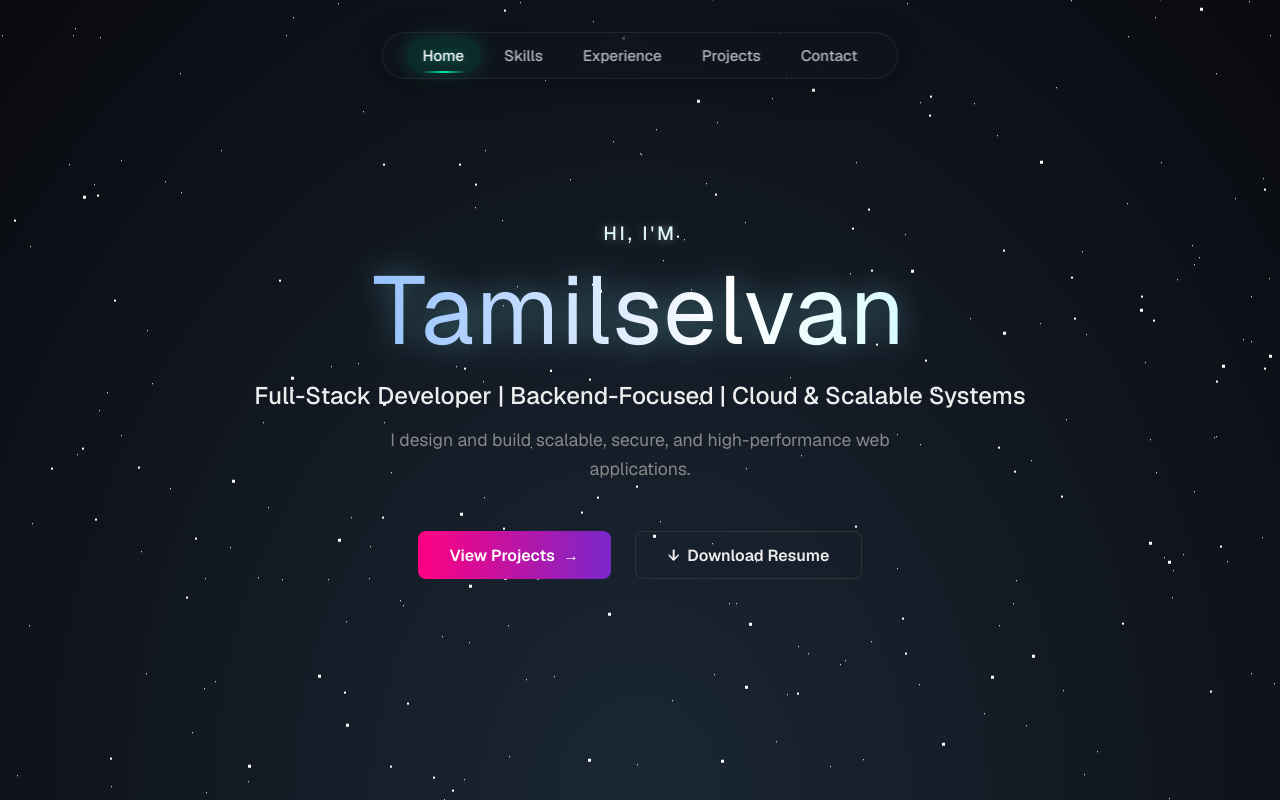
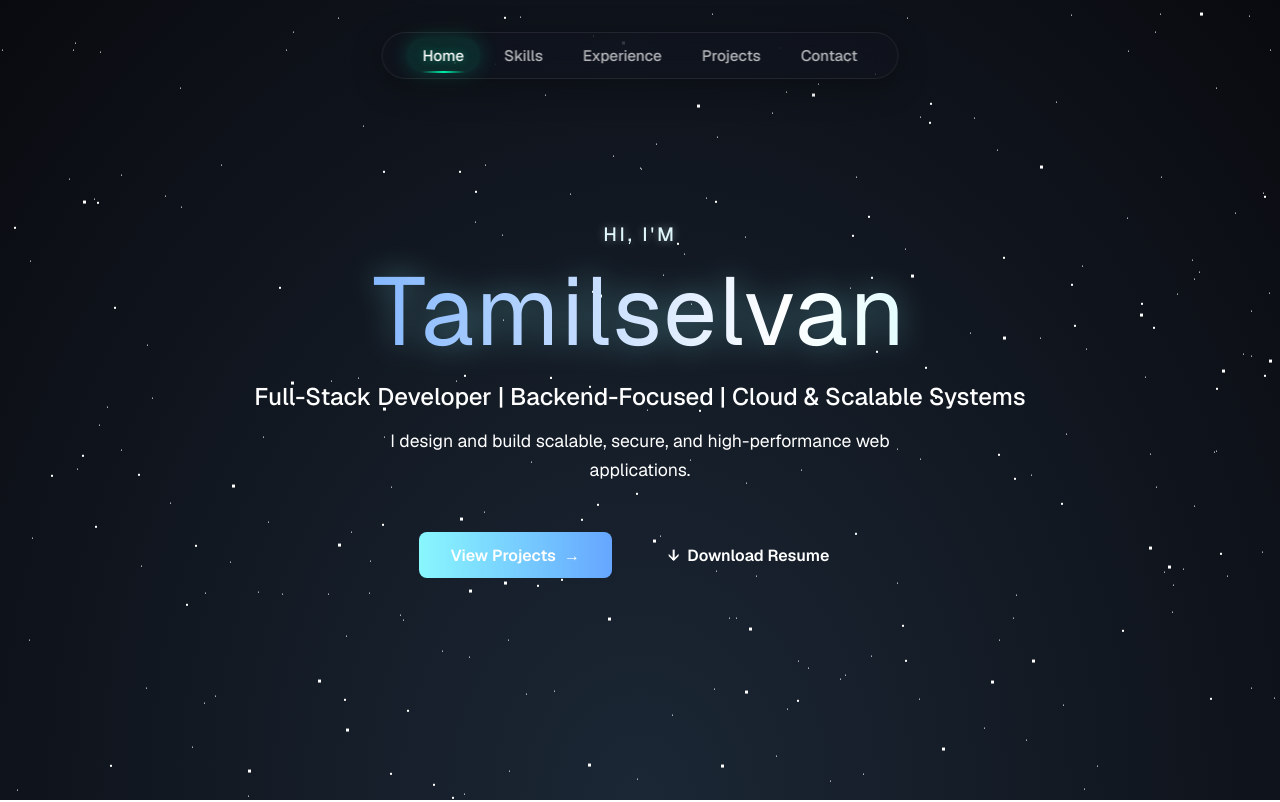
Before and after one commit to Tamilselvancinnaiyan/portfolioV1, a Next.js app: page / in a window 1280 px wide. Shown: the top 802 px of the page. Built offline with nearby package versions, Linux system fonts and the light colour scheme.

Commit message:
refactor: standardize color usage across components by replacing hardcoded colors with CSS variables.

```diff
--- a/src/app/globals.css
+++ b/src/app/globals.css
@@ -4,12 +4,25 @@
 
 :root {
   /* --background: #0a0a0a; */
-  --foreground: #ededed;
-  --primary: #ededed;
-  --secondary: #888888;
-  --accent: #333333;
+  --foreground: #ffffff;
 
-  /* Gradients can be defined here if needed universally */
+  /* Atmospheric Sky Palette */
+  --sky-primary: #66a6ff;
+  --sky-cyan: #89f7fe;
+  --sky-light: #e0f7fa;
+
+  /* Semantic Tokens */
+  --text-primary: #ffffff;
+  --text-secondary: rgba(255, 255, 255, 0.7);
+  --text-muted: rgba(255, 255, 255, 0.5);
+
+  --glass-bg: rgba(0, 0, 0, 0.4);
+  --glass-border: rgba(255, 255, 255, 0.08);
+  --glass-highlight: rgba(137, 247, 254, 0.1);
+
+  --accent-color: var(--sky-cyan);
+  --accent-glow: rgba(137, 247, 254, 0.4);
+  --accent-gradient: linear-gradient(90deg, var(--sky-cyan), var(--sky-primary));
 }
 
 /* @media (prefers-color-scheme: dark) {
--- a/src/app/page.module.css
+++ b/src/app/page.module.css
@@ -28,7 +28,7 @@
 .greeting {
   font-family: var(--font-geist-sans);
   font-size: 1.2rem;
-  color: #E0F7FA;
+  color: var(--sky-light);
   /* Pale Cloud Blue */
   margin-bottom: 1rem;
   display: block;
@@ -47,14 +47,14 @@
   line-height: 1.0;
 
   /* Atmospheric Sky Gradient */
-  background: linear-gradient(to right, #ffffff, #89f7fe, #66a6ff, #ffffff);
+  background: linear-gradient(to right, var(--foreground), var(--sky-cyan), var(--sky-primary), var(--foreground));
   background-size: 200% auto;
 
   background-clip: text;
   -webkit-background-clip: text;
   -webkit-text-fill-color: transparent;
 
-  filter: drop-shadow(0 0 15px rgba(137, 247, 254, 0.4));
+  filter: drop-shadow(0 0 15px var(--accent-glow));
   /* Soft cloud glow */
   letter-spacing: 0.02em;
   /* More open */
@@ -95,7 +95,7 @@
 
 .primaryBtn {
   padding: 0.8rem 2rem;
-  background: linear-gradient(90deg, #ff0080 0%, #7928ca 100%);
+  background: var(--accent-gradient);
   color: white;
   border-radius: 8px;
   font-weight: 600;
@@ -107,7 +107,7 @@
 
 .primaryBtn:hover {
   transform: translateY(-2px);
-  box-shadow: 0 4px 12px rgba(255, 0, 128, 0.3);
+  box-shadow: 0 4px 12px var(--accent-glow);
 }
 
 .secondaryBtn {
--- a/src/app/page.tsx
+++ b/src/app/page.tsx
@@ -17,7 +17,8 @@ export default function Home() {
             Full-Stack Developer | Backend-Focused | Cloud & Scalable Systems
           </h2>
           <p className={styles.description}>
-            I design and build scalable, secure, and high-performance web applications.
+            I design and build scalable, secure, and high-performance web
+            applications.
           </p>
 
           <div className={styles.buttonGroup}>
@@ -34,7 +35,7 @@ export default function Home() {
       <Skills id="skills" />
       <Experience id="experience" />
       <ProjectExperience id="project-experience" />
-      <Projects id="projects" />
+      {/* <Projects id="projects" /> */}
       <Contact id="contact" />
     </div>
   );
--- a/src/components/Contact.tsx
+++ b/src/components/Contact.tsx
@@ -8,7 +8,7 @@ const CONTACT_METHODS = [
         value: "tamilselvancinnaiyan@gmail.com",
         href: "mailto:tamilselvancinnaiyan@gmail.com",
         tag: "OFFICIAL",
-        color: "#ff0080", // Pink
+        color: "#89f7fe", // Sky Cyan
         icon: <svg viewBox="0 0 24 24" fill="none" stroke="currentColor" strokeWidth="2" strokeLinecap="round" strokeLinejoin="round"><path d="M4 4h16c1.1 0 2 .9 2 2v12c0 1.1-.9 2-2 2H4c-1.1 0-2-.9-2-2V6c0-1.1.9-2 2-2z"></path><polyline points="22,6 12,13 2,6"></polyline></svg>
     },
     {
@@ -55,7 +55,7 @@ export default function Contact({ id }: { id: string }) {
 
                 .header-area span {
                     color: transparent;
-                    -webkit-text-stroke: 1px #ff0080;
+                    -webkit-text-stroke: 1px var(--sky-cyan);
                 }
 
                 .command-center {
@@ -134,7 +134,7 @@ export default function Contact({ id }: { id: string }) {
 
                 .terminal-card:hover {
                     background: rgba(255, 255, 255, 0.05);
-                    border-color: #ff0080;
+                    border-color: var(--sky-cyan);
                     transform: translateX(10px);
                 }
 
@@ -190,7 +190,7 @@ export default function Contact({ id }: { id: string }) {
 
                 .terminal-card:hover .external-icon {
                     opacity: 1;
-                    color: #ff0080;
+                    color: var(--sky-cyan);
                     transform: translate(2px, -2px);
                 }
 
--- a/src/components/Experience.tsx
+++ b/src/components/Experience.tsx
@@ -56,7 +56,7 @@ export default function Experience({ id }: { id: string }) {
 
         .header-area span {
             color: transparent;
-            -webkit-text-stroke: 1px #ff0080;
+            -webkit-text-stroke: 1px var(--sky-cyan);
         }
 
         /* End of Header update */
@@ -94,7 +94,7 @@ export default function Experience({ id }: { id: string }) {
           width: 100%;
           height: 100%;
           color: transparent;
-          -webkit-text-stroke: 1px #ff0080;
+          -webkit-text-stroke: 1px var(--sky-cyan);
           mask-image: linear-gradient(
             to right,
             transparent 0%,
@@ -127,7 +127,7 @@ export default function Experience({ id }: { id: string }) {
         }
 
         .company-tag {
-          color: #ff0080;
+          color: var(--sky-cyan);
           font-size: 0.85rem;
           font-weight: 700;
           text-transform: uppercase;
@@ -168,7 +168,7 @@ export default function Experience({ id }: { id: string }) {
           top: 12px;
           width: 12px;
           height: 1px;
-          background: #7928ca;
+          background: var(--sky-primary);
         }
 
         .duration-text {
--- a/src/components/Projects.tsx
+++ b/src/components/Projects.tsx
@@ -49,7 +49,7 @@ export default function Projects({ id }: { id: string }) {
 
                 .header-centered span {
                     color: transparent;
-                    -webkit-text-stroke: 1px #ff0080;
+                    -webkit-text-stroke: 1px var(--sky-cyan);
                 }
 
                 .projects-column {
@@ -81,7 +81,7 @@ export default function Projects({ id }: { id: string }) {
                 }
 
                 .floating-card:hover .main-tile {
-                    border-color: rgba(255, 0, 128, 0.5);
+                    border-color: var(--sky-cyan);
                     background: rgba(0, 0, 0, 0.6);
                     transform: translateY(-5px);
                 }
@@ -105,13 +105,13 @@ export default function Projects({ id }: { id: string }) {
 
                 .floating-card:hover .side-panel {
                     transform: translateX(20px);
-                    border-color: #ff0080;
+                    border-color: var(--sky-cyan);
                     background: rgba(0, 0, 0, 0.5);
                 }
 
                 .p-id {
                     font-family: monospace;
-                    color: #ff0080;
+                    color: var(--sky-cyan);
                     font-weight: bold;
                     display: block;
                     margin-bottom: 10px;
@@ -169,8 +169,8 @@ export default function Projects({ id }: { id: string }) {
                 }
 
                 .link-item:hover {
-                    color: #ff0080;
-                    text-shadow: 0 0 10px rgba(255, 0, 128, 0.3);
+                    color: var(--sky-cyan);
+                    text-shadow: 0 0 10px var(--accent-glow);
                 }
 
                 .arrow-icon {
--- a/src/components/Skills.tsx
+++ b/src/components/Skills.tsx
@@ -29,7 +29,7 @@ export default function Skills({ id }: { id: string }) {
 
         .header-area span {
             color: transparent;
-            -webkit-text-stroke: 1px #ff0080;
+            -webkit-text-stroke: 1px var(--sky-cyan);
         }
 
         /* Bento Grid with Obsidian Glass */
@@ -54,7 +54,7 @@ export default function Skills({ id }: { id: string }) {
         }
 
         .bento-item:hover {
-          border-color: #ff0080;
+          border-color: var(--sky-cyan);
           background: rgba(0, 0, 0, 0.6);
           transform: translateY(-8px);
           box-shadow: 0 20px 40px rgba(0, 0, 0, 0.4);
@@ -89,7 +89,7 @@ export default function Skills({ id }: { id: string }) {
           display: block;
           line-height: 1;
           margin-bottom: 0.5rem;
-          background: linear-gradient(90deg, #ff0080, #7928ca);
+          background: var(--accent-gradient);
           -webkit-background-clip: text;
           -webkit-text-fill-color: transparent;
         }
```
Lines whose indentation alone changed are shown as unchanged.
